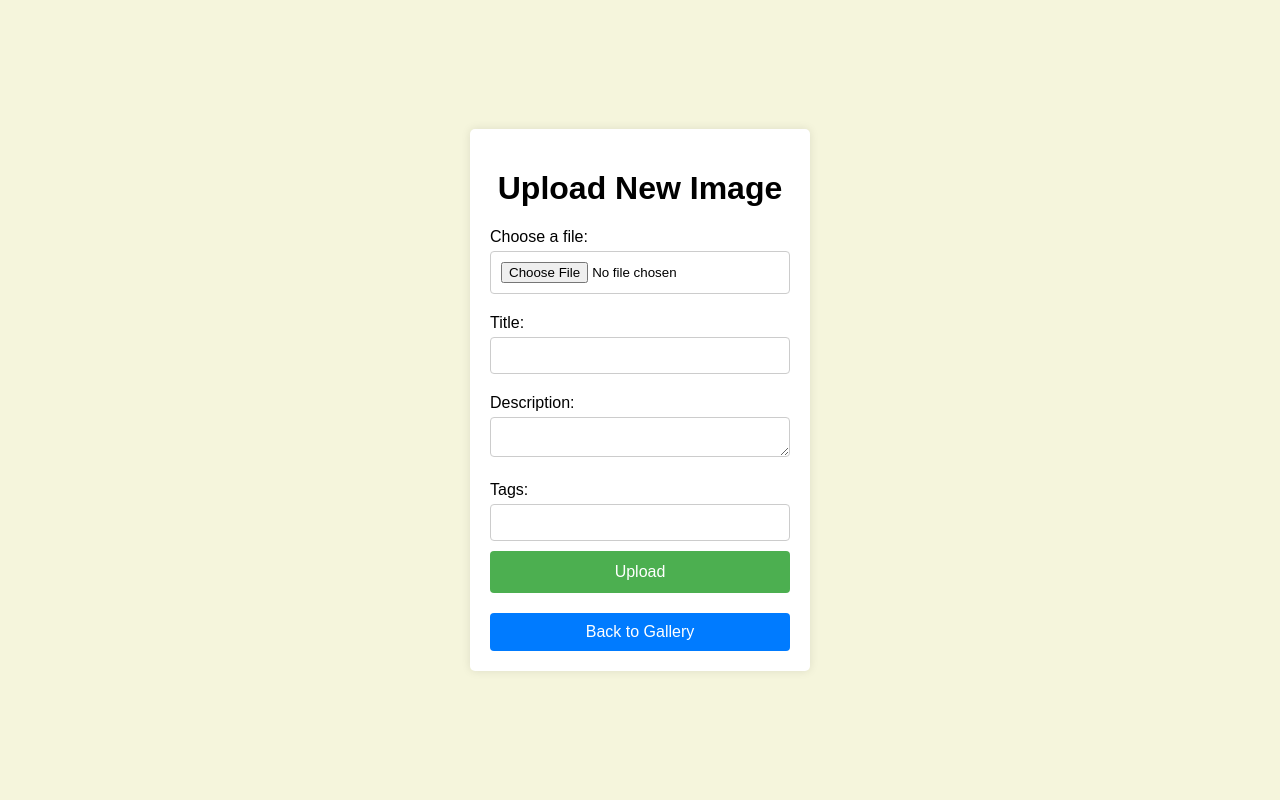
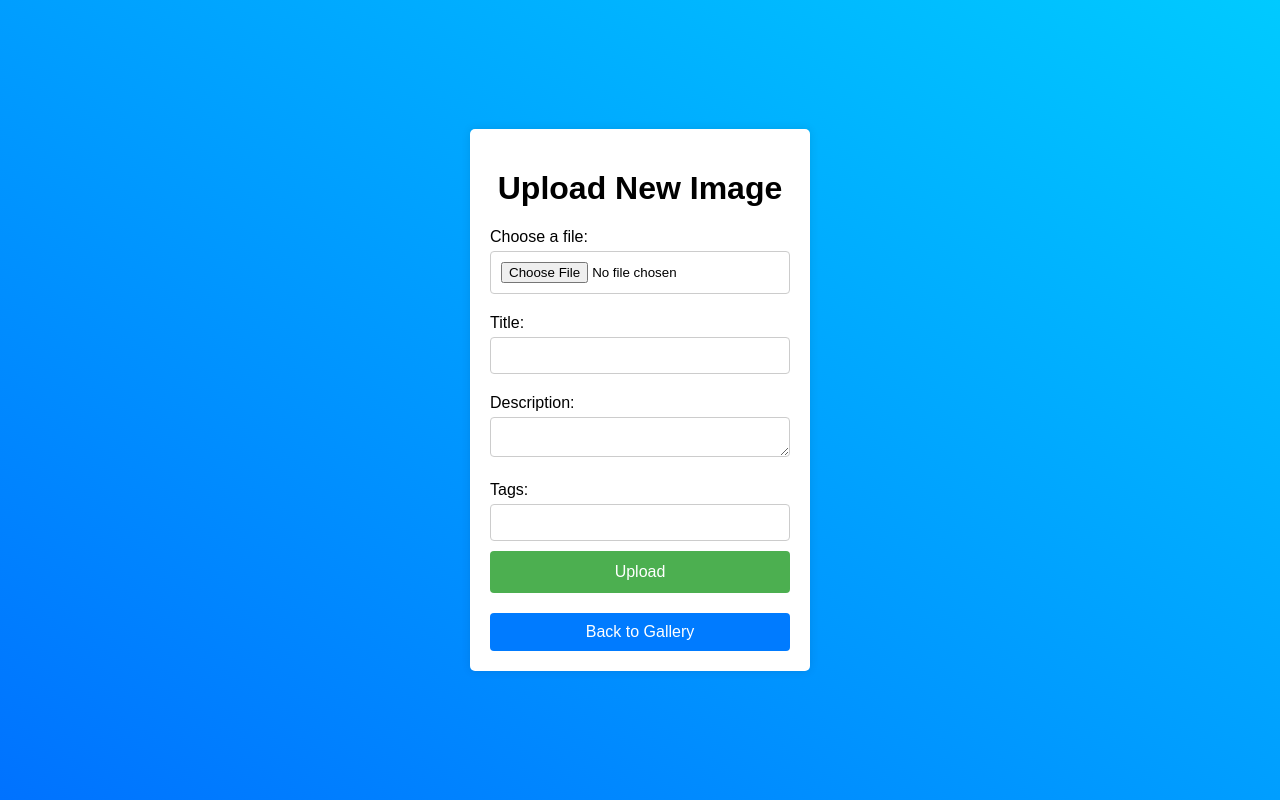
Before and after one commit to rishihk/AWS-PhotoGallery, a Flask app: page /upload in a window 1280 px wide. Run offline with Flask 3, Linux system fonts and the light colour scheme.

Commit message:
ref:modify upload page bg to match app

```diff
--- a/static/css/upload-style.css
+++ b/static/css/upload-style.css
@@ -1,6 +1,6 @@
 body {
     font-family: Arial, sans-serif;
-    background-color: beige;
+    background-image: linear-gradient(to right top, #0072ff, #0088ff, #009eff, #00b4ff, #00caff);
     display: flex;
     justify-content: center;
     align-items: center;
```
